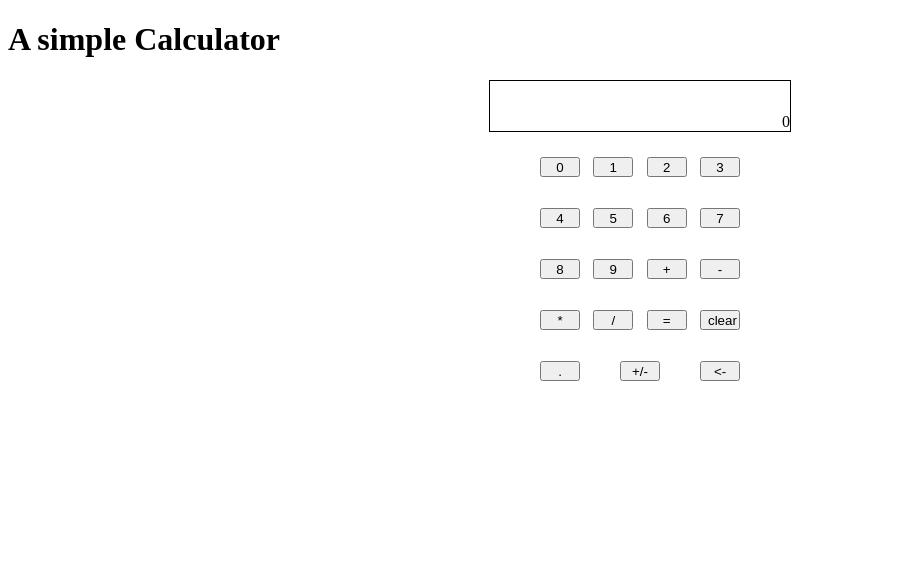
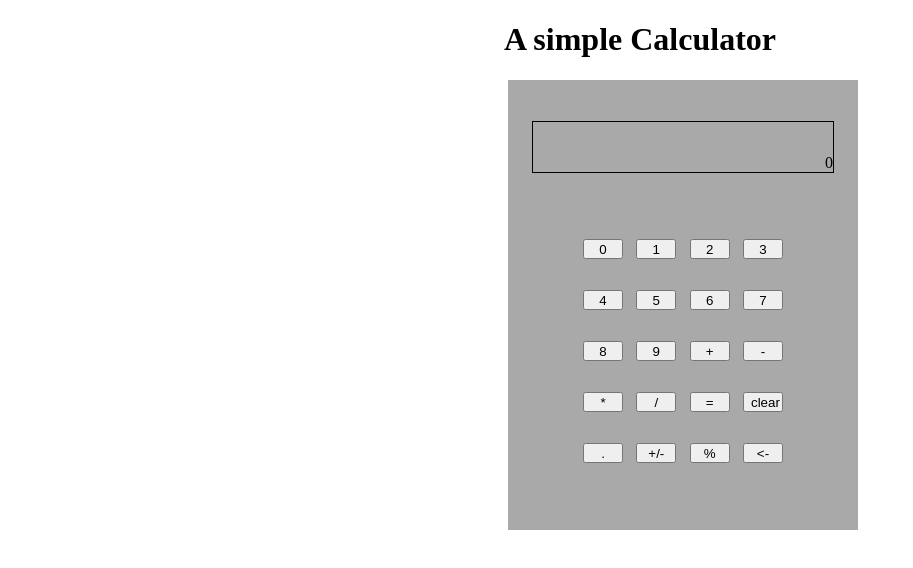
Before and after one commit to jorgitosuperpro/calculator, a plain HTML site: page index.html in a window 1280 px wide. Both pictures are taken after a click on the button "clear". Shown: the whole page, without its empty margins (0-913 px from the left). Drawn offline with Linux system fonts and the light colour scheme.

Commit message:
Improved functionality

```diff
--- a/index.html
+++ b/index.html
@@ -8,7 +8,11 @@
 </head>
 <body>
     <h1>A simple Calculator</h1>
-    <div id="display">0</div>
+    <div id="calculator">
+        <div id="display">
+            <div id="second-display"></div>
+            <div id="third-display">0</div>
+        </div>
         <div id="buttons">
             <button id="digits">0</button>
             <button id="digits">1</button>
@@ -28,7 +32,9 @@
             <button id="clear">clear</button>
             <button id="decimal">.</button>
             <button id="integer">+/-</button>
+            <button id="percent">%</button>
             <button id="backspace">&lt;-</button>
+        </div>
     </div>
 </body>
     <script src="javascript.js"></script>
--- a/javascript.js
+++ b/javascript.js
@@ -28,18 +28,28 @@ function operate(operator, a, b) {
 //Erase display from screen
 function clearDisplay() {
     display.innerText = "0"
+
+}
+function clearsecondDisplay () {
+    second_display.innerText = ""
 }
 //I create variables and DOM
 let x = ""
 let y = ""
 let operator = ""
 let clear = document.querySelector("#clear")
-let display = document.getElementById("display")
-clear.addEventListener("click", clearDisplay)
+let display = document.getElementById("third-display")
+let second_display = document.querySelector("#second-display")
+clear.addEventListener("click", function() {
+    clearDisplay()
+    clearsecondDisplay()
+})
 let digits = document.querySelectorAll("#digits")
 let operators = document.querySelectorAll("#operator")
 let integer = document.querySelector("#integer")
 let decimal = document.querySelector("#decimal")
+let backspace = document.querySelector("#backspace")
+let percent = document.querySelector("#percent")
 //For each digit button and eventListener is added and the digit is displayed.
 for (let i=0; i<digits.length; i++) {
     digits[i].addEventListener("click", function() {
@@ -56,6 +66,8 @@ for (let i=0; i<operators.length; i++) {
     operators[i].addEventListener("click", function() {
         x = display.innerHTML
         operator = operators[i].innerHTML
+        let buffer = x + "" + operator
+        second_display.innerHTML = buffer
         clearDisplay()
     })
 }
@@ -71,16 +83,32 @@ integer.addEventListener("click", function() {
 })
 //Add decimal number
 decimal.addEventListener("click", function() {
-    if(display.innerHTML.includes('.')) {
+    if (display.innerHTML.includes('.')) {
         decimal.removeEventListener
     } else {
         display.innerHTML += "."
     }
 })
+//Backspace
+backspace.addEventListener("click", function() {
+    let lengthofdisplay = display.innerHTML.length
+    if (lengthofdisplay ==1) {
+        display.innerHTML = display.innerHTML.substring(0, lengthofdisplay-1)
+        display.innerHTML =  "0"
+    } else {
+        display.innerHTML = display.innerHTML.substring(0, lengthofdisplay-1)
+    }
+})
+//Percent
+percent.addEventListener("click", function() {
+    let percent_int  =  parseFloat(display.innerHTML)/100
+    display.innerHTML =  percent_int.toString()
+})
 //Evaluate the operation, operate and display value on screen
 let evaluate = document.querySelector("#evaluate")
 evaluate.addEventListener("click", function() {
     y = display.innerHTML
+    second_display.innerHTML += y
     clearDisplay()
     operate(operator, parseFloat(x), parseFloat(y))
 })
--- a/styles.css
+++ b/styles.css
@@ -7,6 +7,34 @@
     align-content: end;
     text-align: right;
     overflow: hidden;
+}
+
+#second-display {
+    height: 25px;
+    width: 300px;
+    margin: auto;
+    align-content: end;
+    text-align: right;
+    overflow: hidden;
+    font-size: small;
+}
+
+#third-display {
+    height: 25px;
+    width: 300px;
+    margin: auto;
+    align-content: end;
+    text-align: right;
+    overflow: hidden;
+}
+
+#calculator {
+    display: flex;
+    flex-direction: column;
+    width: 350px;
+    height: 450px;
+    background-color: darkgrey;
+    margin-left: 500px;
 }
 
 #buttons {
@@ -24,3 +52,7 @@ button {
     width: 40px;
     height: 20px;
 }
+
+h1 {
+    text-align: center;
+}
```
Lines whose indentation alone changed are shown as unchanged.
